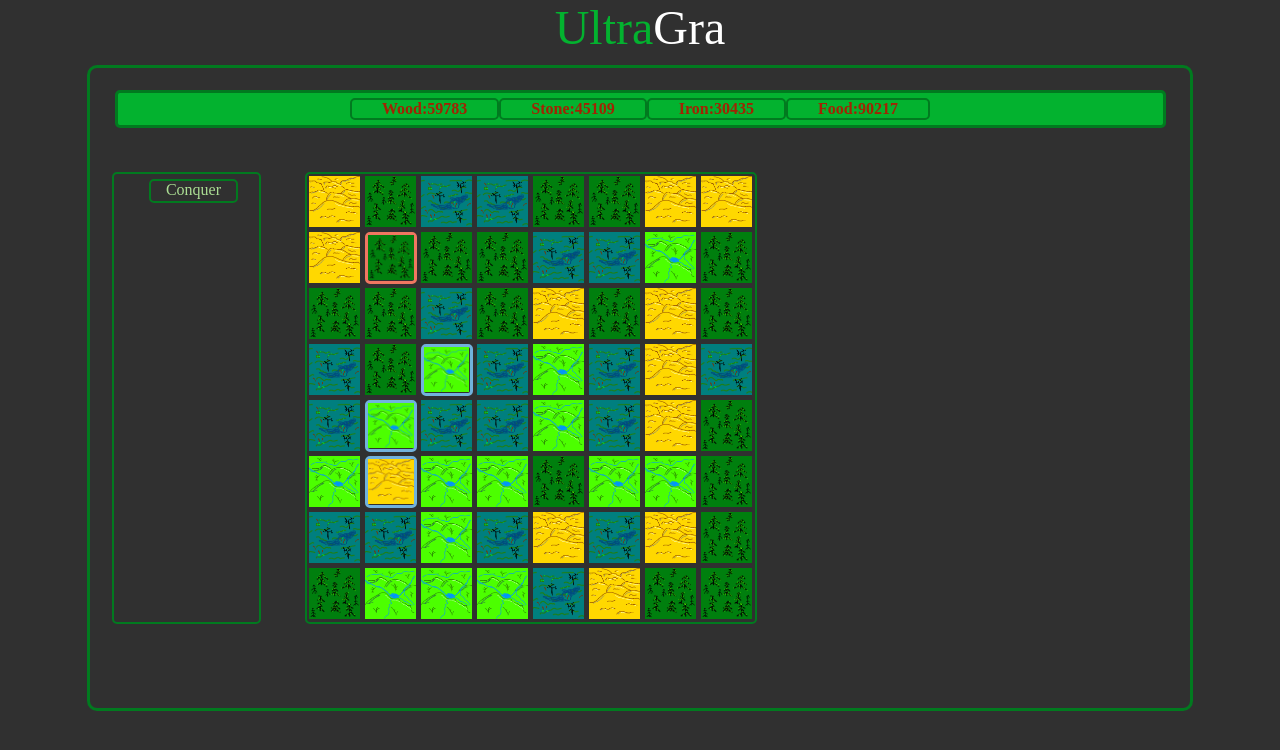
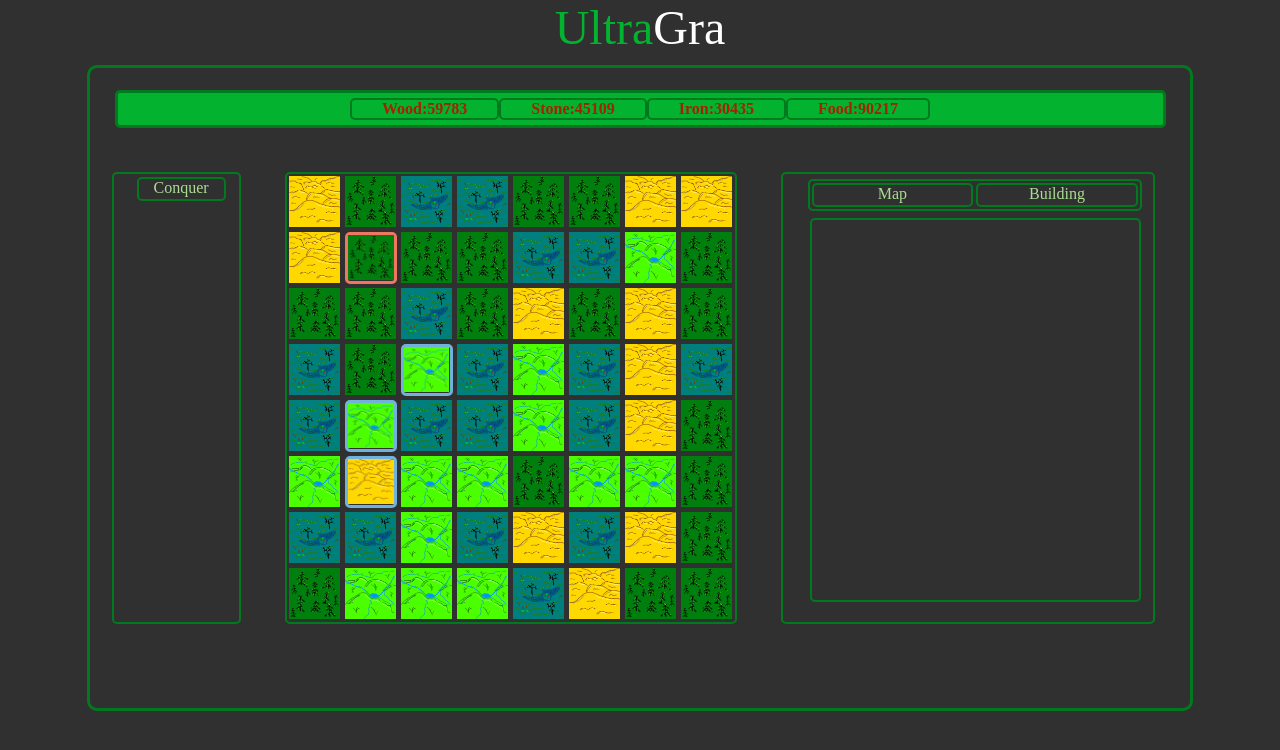
Before and after one commit to szymongor/WebGame, a PHP site: page /game.php in a window 1280 px wide. Shown: the top 750 px of the page. Run offline with PHP 8.4, Linux system fonts and the light colour scheme; a user stored in the database is signed in; data comes from the database, SQL or seed files in the repository.

Commit message:
Add details view
New css class.

```diff
--- a/game.php
+++ b/game.php
@@ -54,11 +54,15 @@
 	<div id="gameMap">
 
 	</div>
-<!--
+	<div id="gameDetails">
+		<div class="gameDetailsOptionsContainer">
+			<div class="gameDetailsOption" id="detailsMap" onclick="conquer()">Map</div>
+			<div class="gameDetailsOption" id="detailsBuilding" onclick="conquer()">Building</div>
+		</div>
+		<div class="gameDetailsView" id="detailsView">
 
-	<div id="gameDetails">
+		</div>
 	</div>
--->
 
 </div>
 
--- a/style.css
+++ b/style.css
@@ -203,7 +203,7 @@ ol > li:first-child
 {
 	border-radius: 5px;
 	border: 2px solid #017a1f;
-	padding: 0px 30px;
+	padding: 0px 20px;
 	width: 85px;
   height: 70%;
 	margin: 2%;
@@ -216,7 +216,7 @@ ol > li:first-child
 	border: 2px solid #017a1f;
 	text-align: center;
 	color: #ABDD93;
-	margin: 5px;
+	margin: 3%;
 	width: 100%;
   height: 20px;
 	cursor: pointer;
@@ -246,11 +246,55 @@ ol > li:first-child
 {
 	border-radius: 5px;
 	border: 2px solid #017a1f;
-	padding: 0px 30px;
+	padding: 0px 20px;
 	width: 30%;
 	height: 70%;
 	margin: 2%;
 	float: left;
+}
+
+.gameDetailsOptionsContainer
+{
+	border-radius: 5px;
+	border: 2px solid #017a1f;
+	text-align: center;
+	color: #ABDD93;
+	margin: 5px;
+	width: 100%;
+	height: 28px;
+}
+
+.gameDetailsOption
+{
+	box-sizing: border-box;
+  -moz-box-sizing: border-box;
+  -webkit-box-sizing: border-box;
+	border-radius: 5px;
+	border: 2px solid #017a1f;
+	text-align: center;
+	color: #ABDD93;
+	margin: 0.55%;
+	width: 48.8%;
+	height: 24px;
+	float: left;
+	cursor: pointer;
+}
+
+.gameDetailsOption:hover
+{
+	background-color: #37b93d;
+	color: #122E08;
+}
+
+.gameDetailsView
+{
+	border-radius: 5px;
+	border: 2px solid #017a1f;
+	padding: 0px 20px;
+	width: 87%;
+	height: 85%;
+	margin: 2%;
+	clear: both;
 }
 
 .mapTile
```
